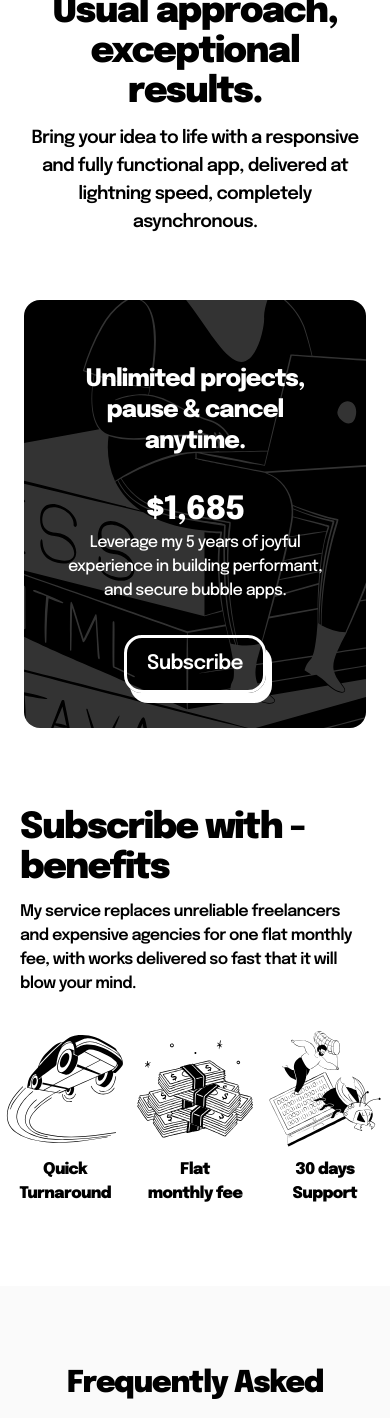
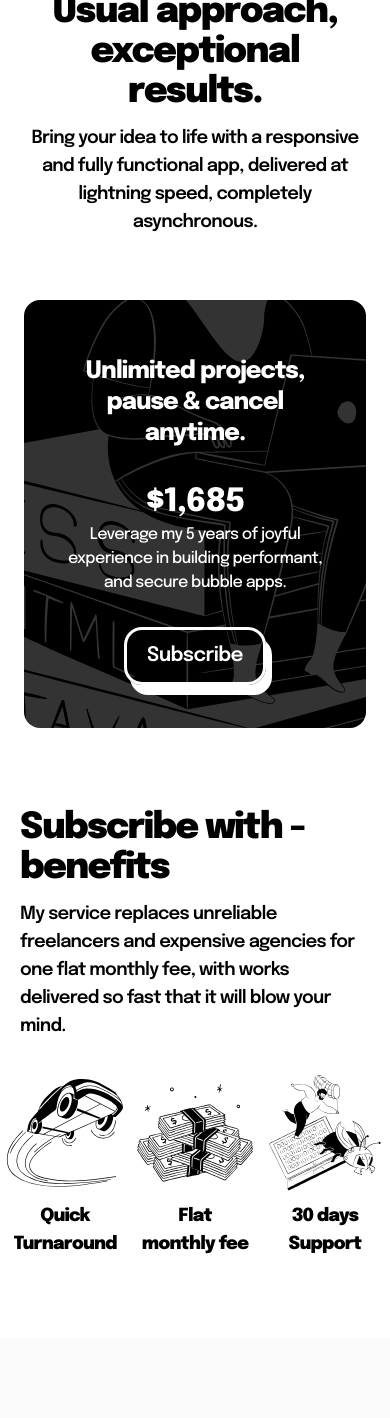
Before and after one commit to potensio/the_night_shift, a Next.js app: page / in a window 390 px wide. Shown: the part 1146-2564 px from the top of the page. Built offline with nearby package versions, Linux system fonts and the light colour scheme.

Commit message:
added a smooth scroll

```diff
--- a/src/components/benefits.js
+++ b/src/components/benefits.js
@@ -4,11 +4,11 @@ const Benefit = () => {
   return (
     <div className="py-20 px-5 sm:px-8 lg:py-32 lg:px-20">
       <div className="flex flex-col gap-8 lg:flex-row lg:gap-20">
-        <div className="flex flex-col  gap-3 sm:gap-6 lg:max-w-[360px]">
+        <div className="flex flex-col gap-3 sm:gap-6 lg:max-w-[360px]">
           <h2 className="text-4xl font-black sm:text-5xl lg:text-6xl">
             Subscribe with - benefits
           </h2>
-          <p className="text-l font-semibold sm:text-xl">
+          <p className="text-lg font-semibold sm:text-xl">
             My service replaces unreliable freelancers and expensive agencies
             for one flat monthly fee, with works delivered so fast that it will
             blow your mind.
@@ -17,7 +17,7 @@ const Benefit = () => {
         <div className="flex gap-2 mx-[-16px] sm:gap-4 lg:gap-10">
           <div className="flex flex-col gap-2 sm:gap-4 lg:gap-6">
             <img src="speed-go-fast.svg" className="aspect-square" alt="Logo" />
-            <p className="text-l font-black text-center sm:text-xl md:text-2xl">
+            <p className="text-lg font-black text-center sm:text-xl md:text-2xl">
               Quick
               <br />
               Turnaround
@@ -29,7 +29,7 @@ const Benefit = () => {
               className="aspect-square"
               alt="Logo"
             />
-            <p className="text-l font-black text-center sm:text-xl md:text-2xl">
+            <p className="text-lg font-black text-center sm:text-xl md:text-2xl">
               Flat
               <br />
               monthly fee
@@ -37,7 +37,7 @@ const Benefit = () => {
           </div>
           <div className="flex flex-col gap-2 sm:gap-4 lg:gap-6">
             <img src="bug.svg" className="aspect-square" alt="Logo" />
-            <p className="text-l font-black text-center sm:text-xl md:text-2xl">
+            <p className="text-lg font-black text-center sm:text-xl md:text-2xl">
               30 days
               <br />
               Support
--- a/src/components/experience.js
+++ b/src/components/experience.js
@@ -14,7 +14,7 @@ const Experience = () => {
             />
           </div>
         </div>
-        <div className="absolute flex px-8 py-16 h-fit left-0 right-0 bottom-0 top-0 sm:py-14 lg:px-20 lg:py-16 ">
+        <div className="absolute flex px-8 py-14 h-fit left-0 right-0 bottom-0 top-0 sm:py-16 lg:px-20 ">
           <div className="flex flex-1 justify-center xl:justify-end">
             <div className="flex flex-1 flex-col items-center max-w-[560px]">
               <h3 className="text-[24px] font-extrabold text-center text-white sm:text-[30px] lg:text-[40px]">
--- a/src/styles/globals.css
+++ b/src/styles/globals.css
@@ -6,6 +6,10 @@
 
 * {
   @apply tracking-tightest;
+}
+
+html {
+  scroll-behavior: smooth;
 }
 
 summary {
```
